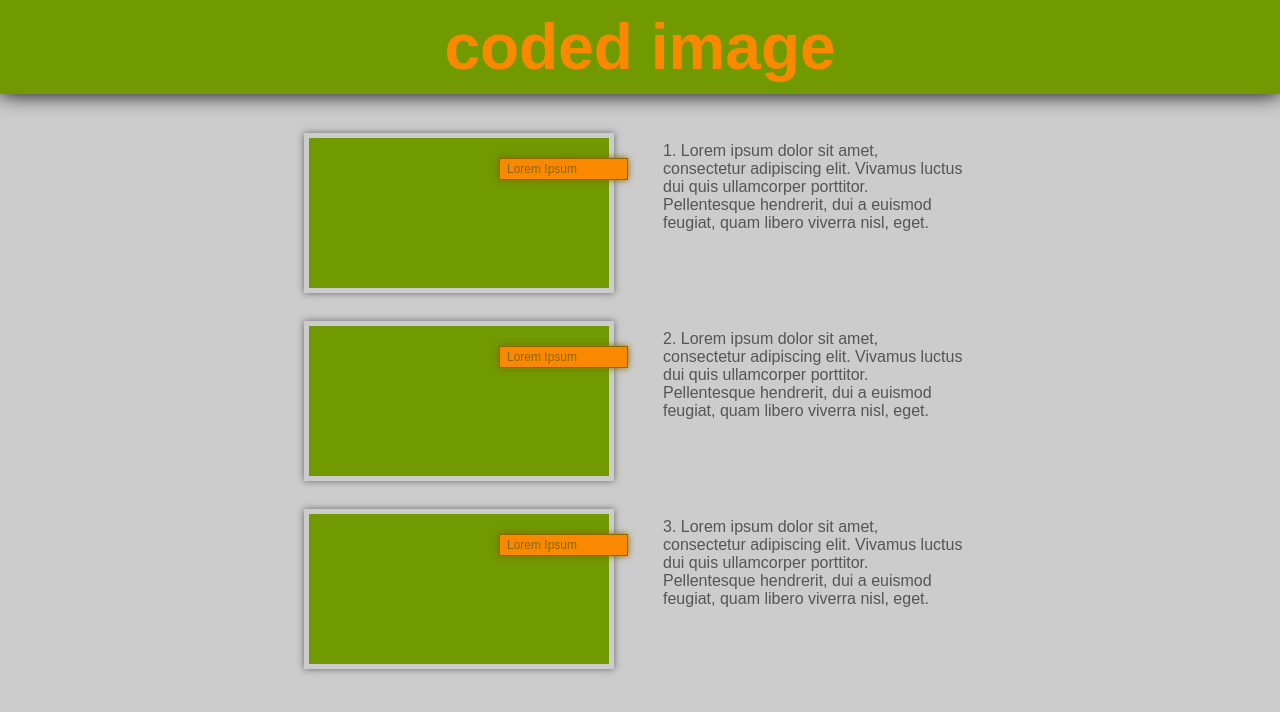
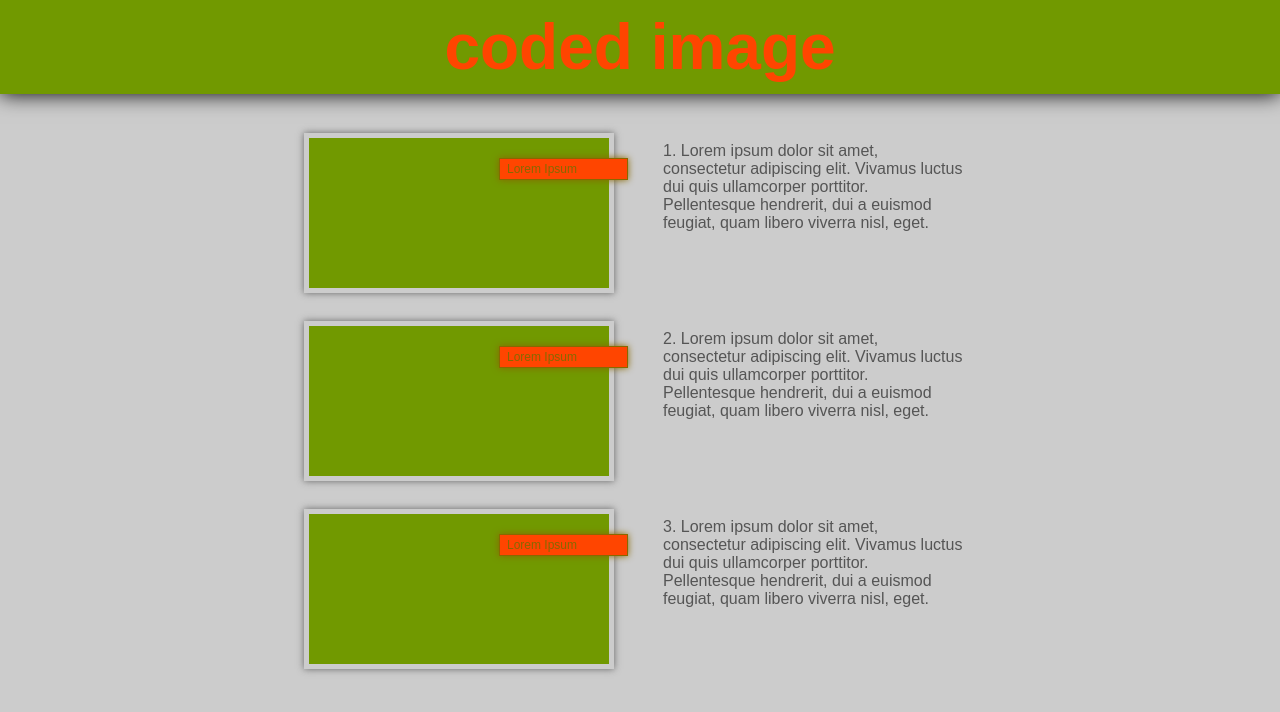
Before and after one commit to AlanAdamson/alanadamson.github.io, a plain HTML site: page work/index.html in a window 1280 px wide. Drawn offline with Linux system fonts and the light colour scheme.

Commit message:
updated orange logo

```diff
--- a/style.css
+++ b/style.css
@@ -23,7 +23,7 @@ html, body {
 
 .logo {
   font-family: 'Arial', sans-serif;
-  color: #FA8800;
+  color: #FF4500;
   font-size: 5em;
 }
 
@@ -46,7 +46,7 @@ html, body {
 }
 
 .boxLabel {
-  background-color: #FA8800;
+  background-color: #FF4500;
   width: 120px;
   margin: 20px 0 0 190px;
   padding: 3px 0 3px 7px;
@@ -79,7 +79,7 @@ html, body {
 
 .logoMed {
   font-family: 'Arial', sans-serif;
-  color: #FA8800;
+  color: #FF4500;
   font-size: 4em;
   font-weight: bold;
   float: left;
```
